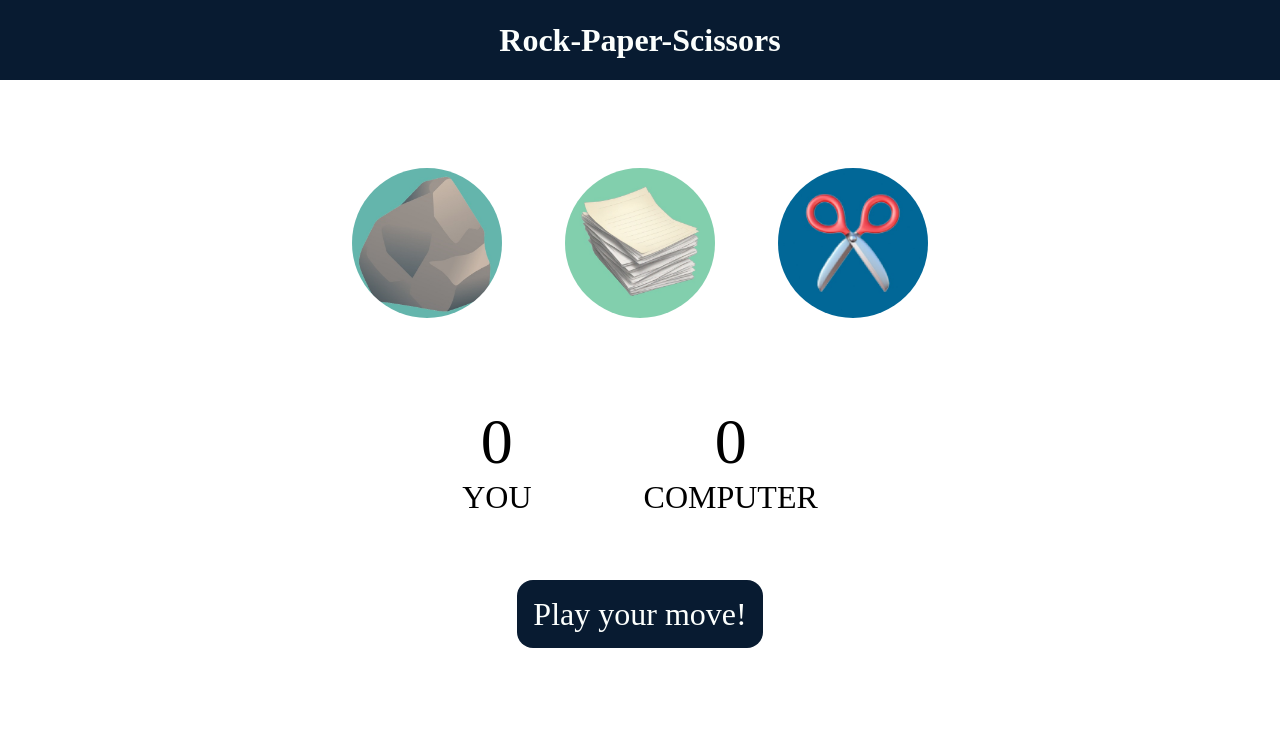
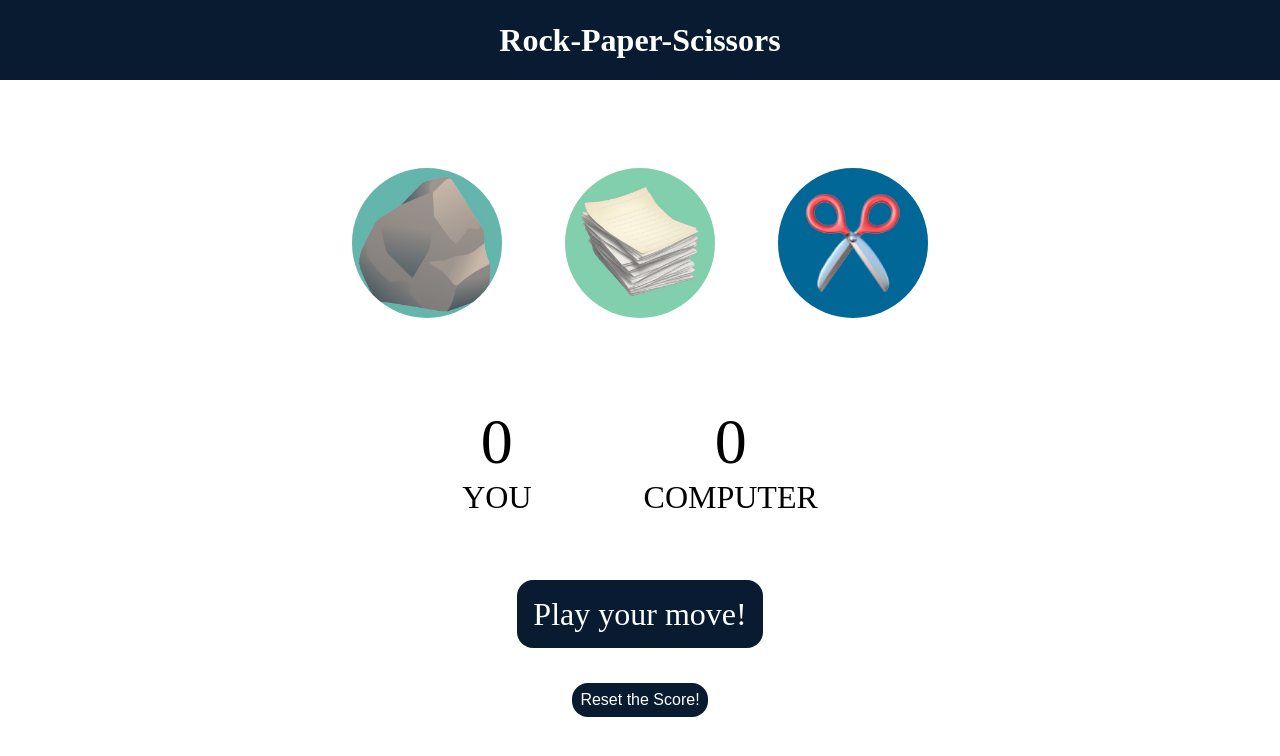
Before and after one commit to Shivansh0702/Rock-paper-scissors, a plain HTML site: page index.html in a window 1280 px wide. Drawn offline with Linux system fonts and the light colour scheme.

Commit message:
add reset button

```diff
--- a/game.js
+++ b/game.js
@@ -7,6 +7,9 @@ const compScr = document.querySelector("#computer-score");
 
 const choices = document.querySelectorAll(".choice");
 let msg = document.querySelector("#msg");
+
+const reset = document.querySelector("#reset");
+
 
 const genCompChoice = () =>{
     const options = ["rock","paper","scissors"];
@@ -57,3 +60,10 @@ choices.forEach((choice) =>{
         playGame(userChoice);
     })
 });
+
+reset.addEventListener("click", () =>{
+    userScore = 0;
+    compScore = 0;
+    userScr.innerText = userScore;
+    compScr.innerText = compScore;
+})
--- a/index.html
+++ b/index.html
@@ -36,6 +36,9 @@
     <div class="msg-cont">
         <p id="msg">Play your move!</p>
     </div>
+    <div class="button">
+        <button id="reset">Reset the Score!</button>
+    </div>
     <script src="game.js"></script>
 </body>
 </html>
--- a/styles.css
+++ b/styles.css
@@ -62,3 +62,19 @@ img{
     padding: 1rem;
     border-radius: 1rem
 }
+
+.button{
+    margin-top: 50px;
+}
+#reset{
+    background-color: #081b31;
+    color: #FCFFFD;
+    font-size: 1rem;
+    padding: .5rem;
+    border-radius: 1rem;
+    border: none;
+}
+#reset:hover{
+    cursor: pointer;
+    border: 2px solid #96c3f6;
+}
```
